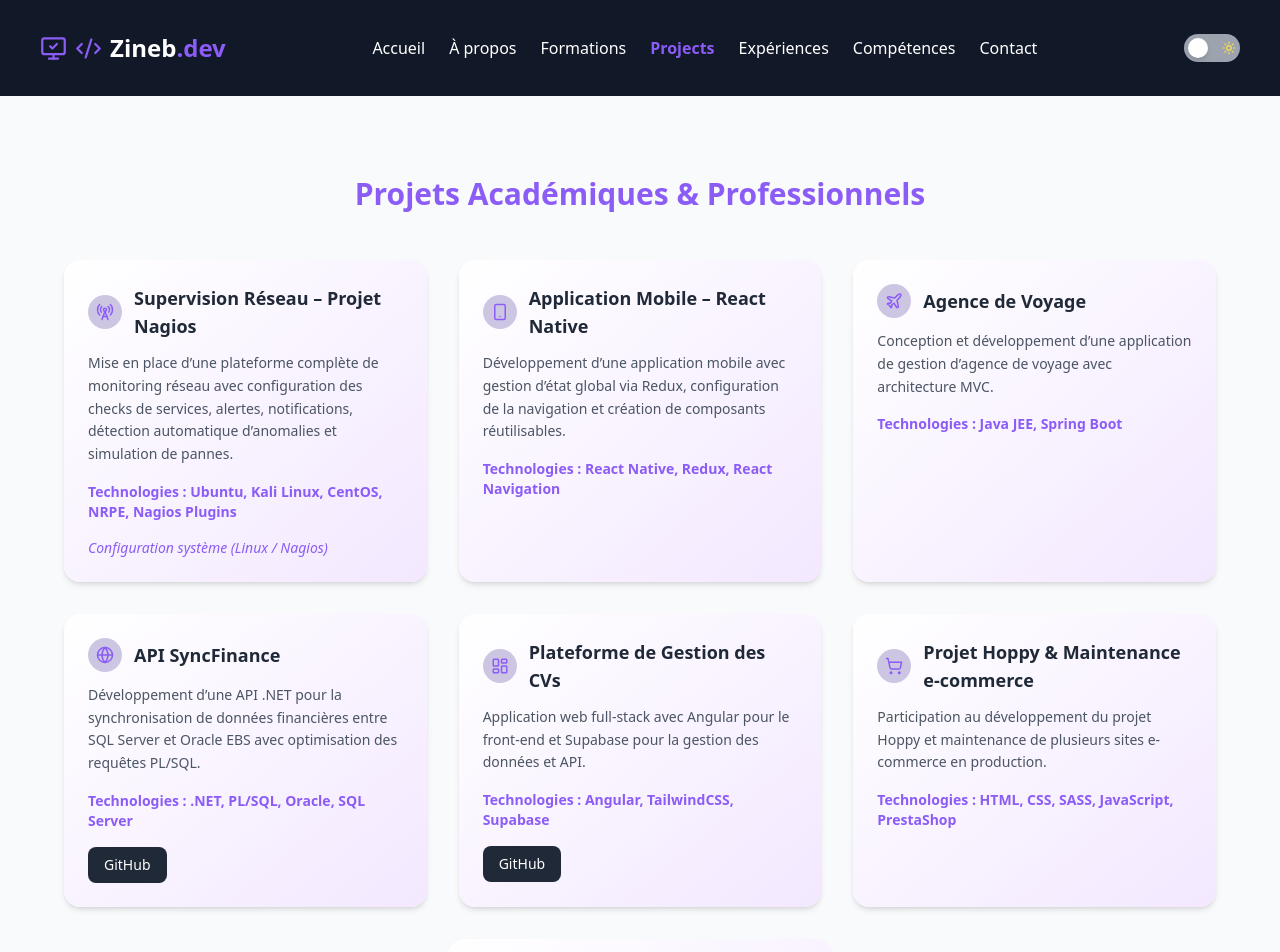
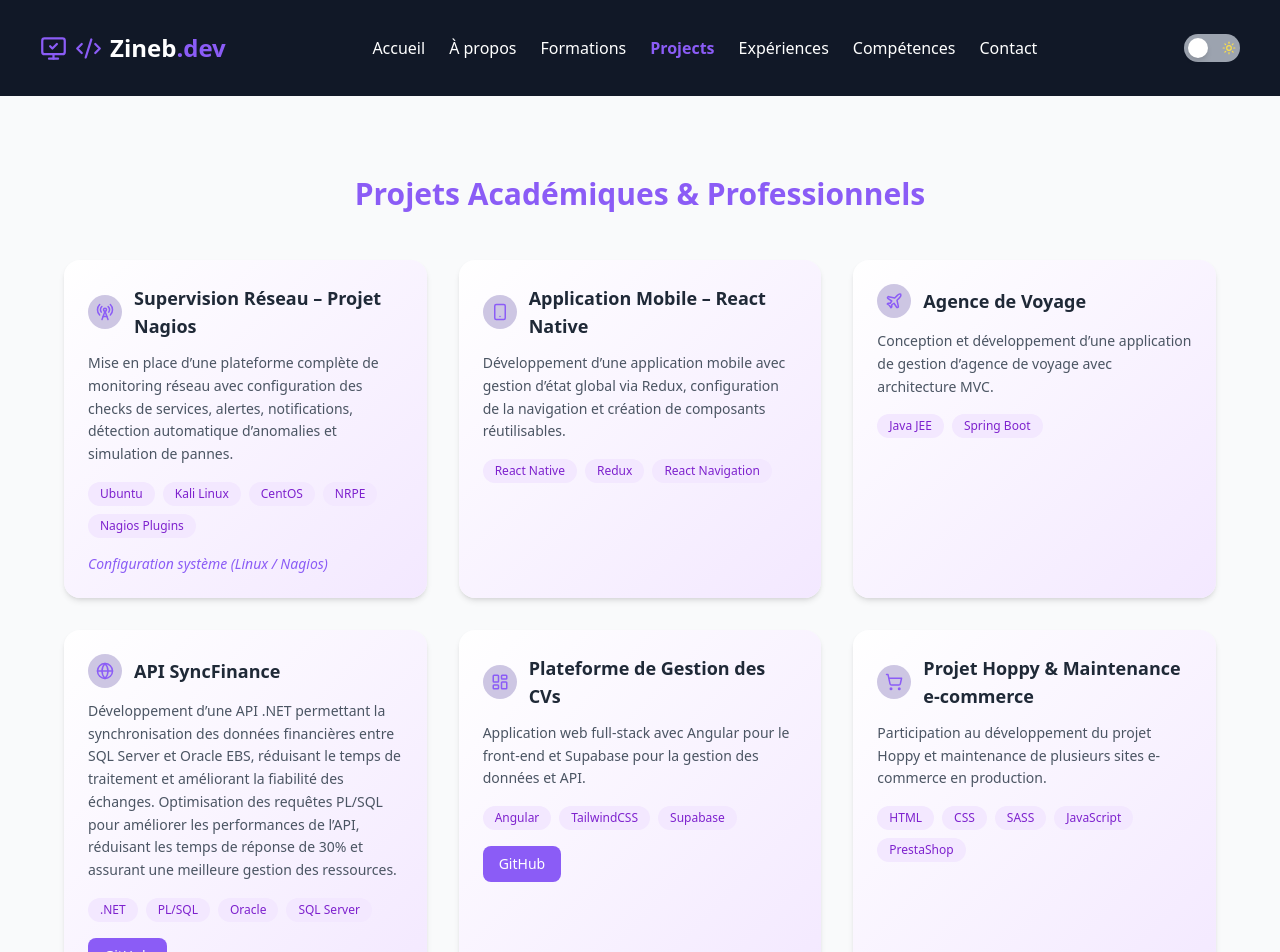
Before and after one commit to TaibiZineb/mon-portfolio, a React (Vite) app: page /projects in a window 1280 px wide. Shown: the top 952 px of the page. Built offline with nearby package versions, Linux system fonts and the light colour scheme.

Commit message:
fix: correction affichage technologies en badges (array vs string)

```diff
--- a/src/pages/Projects.jsx
+++ b/src/pages/Projects.jsx
@@ -11,7 +11,7 @@
       ),
       description:
         "Mise en place d’une plateforme complète de monitoring réseau avec configuration des checks de services, alertes, notifications, détection automatique d’anomalies et simulation de pannes.",
-      techno: "Ubuntu, Kali Linux, CentOS, NRPE, Nagios Plugins",
+      techno: ["Ubuntu", "Kali Linux", "CentOS", "NRPE", "Nagios Plugins"],
        type: "Configuration système (Linux / Nagios)"
     },
     {
@@ -24,7 +24,7 @@
 
       description:
         "Développement d’une application mobile avec gestion d’état global via Redux, configuration de la navigation et création de composants réutilisables.",
-      techno: "React Native, Redux, React Navigation"
+      techno: ["React Native", "Redux", "React Navigation"]
     },
     {
       titre: (
@@ -35,7 +35,7 @@
       ),
       description:
         "Conception et développement d’une application de gestion d’agence de voyage avec architecture MVC.",
-      techno: "Java JEE, Spring Boot"
+      techno: ["Java JEE", "Spring Boot"]
     },
     {
       titre: (
@@ -45,8 +45,8 @@
         </div>
       ),
       description:
-        "Développement d’une API .NET pour la synchronisation de données financières entre SQL Server et Oracle EBS avec optimisation des requêtes PL/SQL.",
-      techno: ".NET, PL/SQL, Oracle, SQL Server",
+        "Développement d’une API .NET permettant la synchronisation des données financières entre SQL Server et Oracle EBS, réduisant le temps de traitement et améliorant la fiabilité des échanges. Optimisation des requêtes PL/SQL pour améliorer les performances de l’API, réduisant les temps de réponse de 30% et assurant une meilleure gestion des ressources.",
+      techno:   [".NET", "PL/SQL", "Oracle", "SQL Server"],
       github: "https://github.com/TaibiZineb/APISync",
     },
     {
@@ -59,7 +59,8 @@
       ),
       description:
         "Application web full-stack avec Angular pour le front-end et Supabase pour la gestion des données et API.",
-      techno: "Angular, TailwindCSS, Supabase",
+
+      techno: ["Angular", "TailwindCSS", "Supabase"],
       github: "https://github.com/TaibiZineb/projet_stage"
     },
     {
@@ -72,7 +73,7 @@
       ),
       description:
         "Participation au développement du projet Hoppy et maintenance de plusieurs sites e-commerce en production.",
-      techno: "HTML, CSS, SASS, JavaScript, PrestaShop"
+      techno: ["HTML", "CSS", "SASS", "JavaScript", "PrestaShop"]
     },
     {
       titre: (
@@ -85,7 +86,7 @@
       ),
       description:
         "Création d’un portfolio moderne pour présenter mes projets, compétences et expériences.",
-      techno: "React, TailwindCSS, Vite",
+      techno:   ["React", "TailwindCSS", "Vite"],
       github: "https://github.com/TaibiZineb/mon-portfolio",
 
     }
@@ -106,10 +107,15 @@
             {projet.image && (
               <img src={projet.image} alt={projet.titre} className="w-full h-48 object-cover rounded-xl mb-4"/>
             )}
-            <p className="mt-4 text-sm font-semibold text-[var(--accent)]"> Technologies : {projet.techno}</p>
+            <div className="mt-4 flex flex-wrap gap-2">
+              {(Array.isArray(projet.techno) ? projet.techno : projet.techno.split(", ")).map((techno, i) => (
+              <span key={i} className="bg-purple-100 dark:bg-[var(--accent-light)] text-purple-700 text-xs px-3 py-1 rounded-full font-medium">{techno}</span>
+              ))}
+            </div>
+
             <div className="mt-4 flex gap-3">
               {projet.github && (
-                <a href={projet.github}target="_blank" rel="noopener noreferrer" className="px-4 py-2 bg-gray-800 text-white rounded-lg text-sm hover:bg-gray-900 transition"> GitHub</a>
+                <a href={projet.github}target="_blank" rel="noopener noreferrer" className="px-4 py-2  text-white rounded-lg text-sm bg-[var(--accent)] hover:bg-[var(--accent-light)] transition"> GitHub</a>
               )}
               {projet.type && (
                 <span className=" text-sm italic text-[var(--accent)]"> {projet.type}</span>
```
